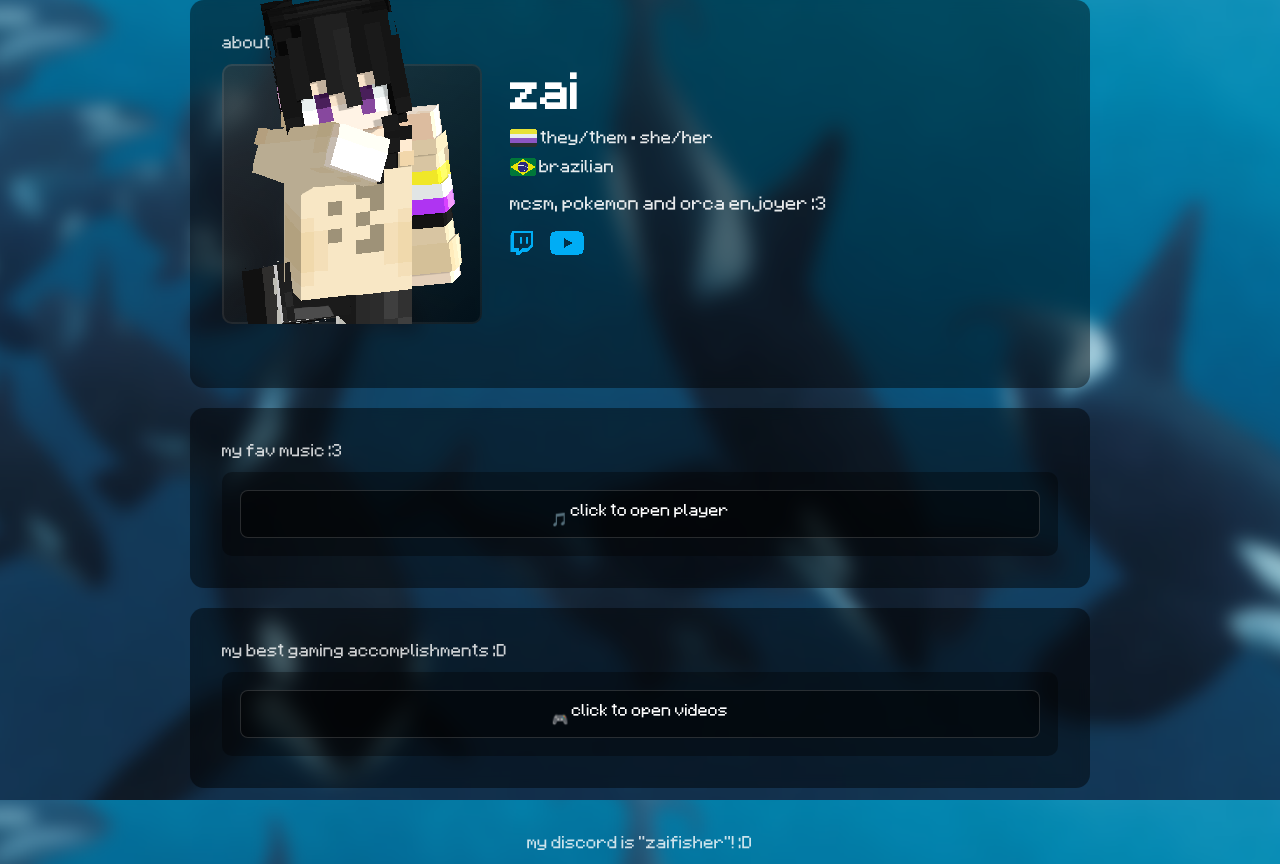
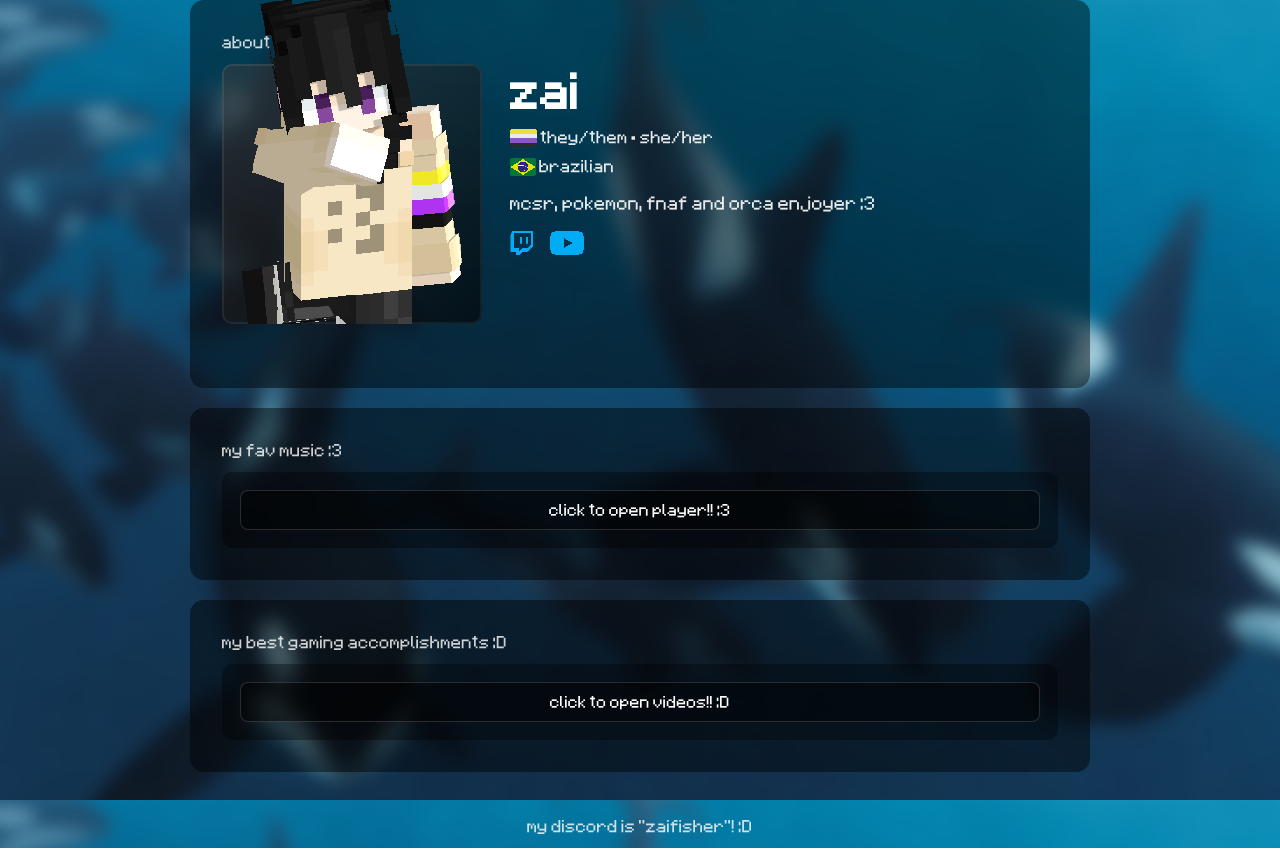
Before and after one commit to zazaloveslena/zazaaboutme, a plain HTML site: page index.html in a window 1280 px wide. Drawn offline with Linux system fonts and the light colour scheme.

Commit message:
Update index.html

```diff
--- a/index.html
+++ b/index.html
@@ -108,7 +108,7 @@
       width: auto;
       image-rendering: pixelated;
       position: relative;
-      top: -5px; /* move flags up */
+      top: -5px;
     }
 
     .tags span {
@@ -131,7 +131,7 @@
 
     .socials img {
       height: 24px;
-      width: auto; /* keep original aspect ratio (YouTube especially) */
+      width: auto;
       image-rendering: pixelated;
       transition: transform 0.15s ease, filter 0.15s ease;
     }
@@ -249,7 +249,7 @@
           <span class="tag"><img src="nb.png" alt="pronouns" class="flag"> they/them • she/her</span>
           <span class="tag"><img src="br.png" alt="brazil" class="flag"> brazilian</span>
         </div>
-        <div class="bio">mcsm, pokemon and orca enjoyer :3</div>
+        <div class="bio">mcsr, pokemon, fnaf and orca enjoyer :3</div>
         <div class="socials">
           <a href="https://twitch.tv/zazacomsoninho" target="_blank"><img src="twitch.png" alt="Twitch"></a>
           <a href="https://www.youtube.com/@zazaisdumb" target="_blank"><img src="youtube.png" alt="YouTube"></a>
@@ -261,7 +261,7 @@
   <div class="card">
     <div class="section-title">my fav music :3</div>
     <div class="music">
-      <button class="music-toggle" onclick="toggleSpotify()">🎵 click to open player</button>
+      <button class="music-toggle" onclick="toggleSpotify()">click to open player!! :3</button>
       <div class="spotify-embed" id="spotifyEmbed">
         <iframe
           style="border-radius:12px"
@@ -279,7 +279,7 @@
   <div class="card">
     <div class="section-title">my best gaming accomplishments :D</div>
     <div class="music">
-      <button class="music-toggle" onclick="toggleVideos()">🎮 click to open videos</button>
+      <button class="music-toggle" onclick="toggleVideos()">click to open videos!! :D</button>
       <div class="spotify-embed" id="videoEmbed">
         <iframe width="420" height="200" src="https://www.youtube.com/embed/QLCSJsjChxE">
 	</iframe>
```
